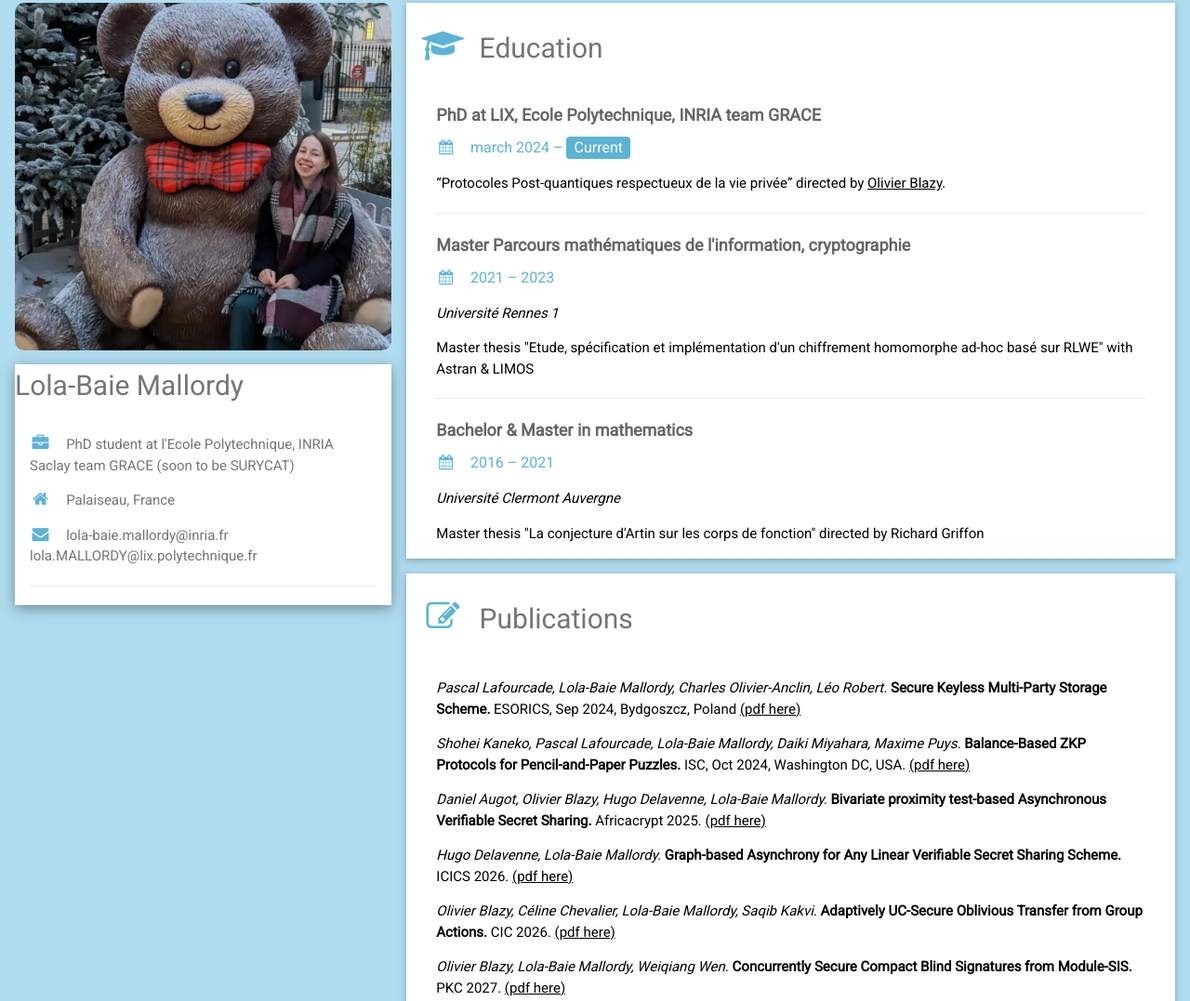
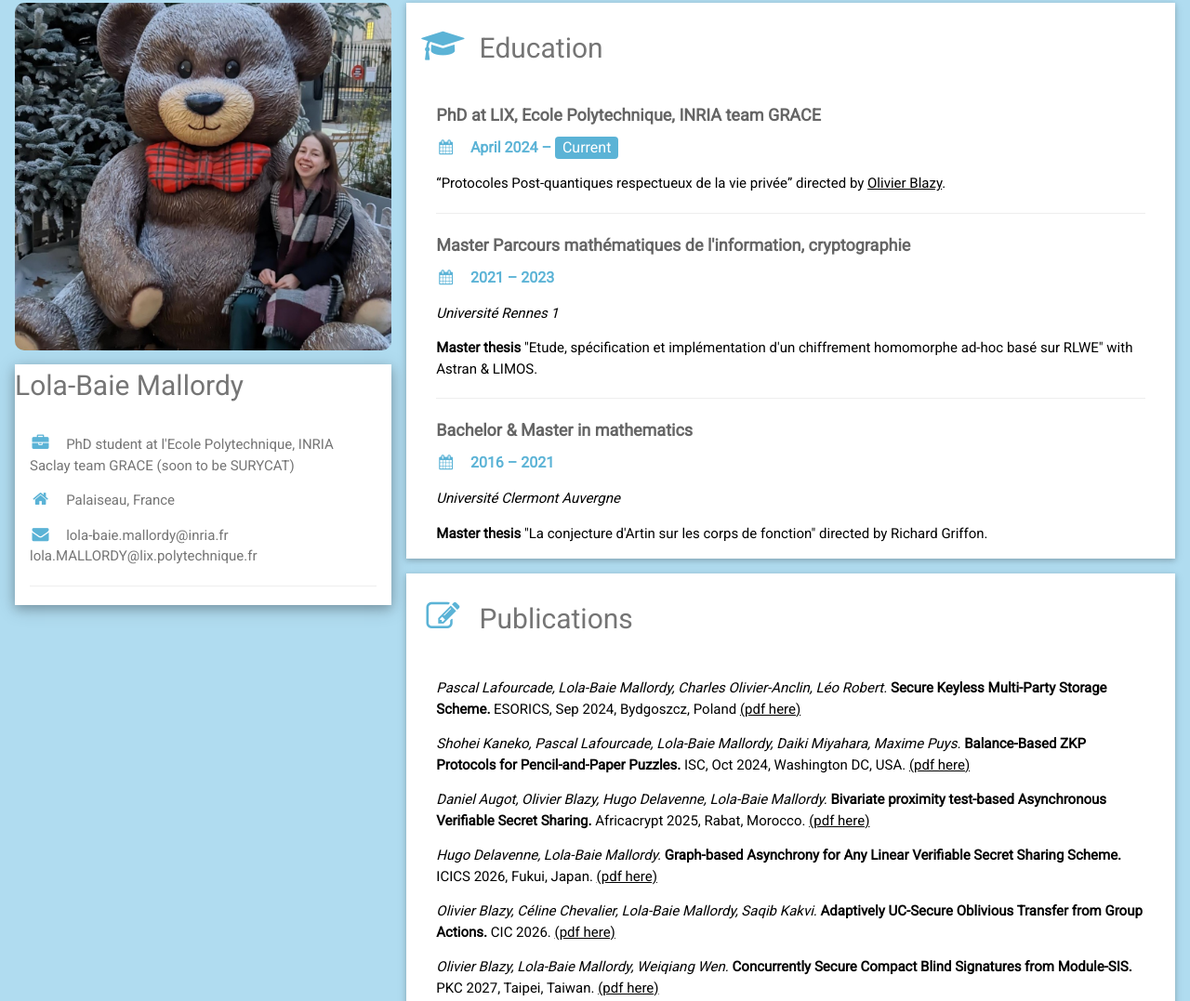
Before and after one commit to lolamallordy/lolamallordy.github.io, a plain HTML site: page index.html in a window 1280 px wide. Shown: the part 13-1090 px from the top of the page at 93% size. Drawn offline with nearby package versions, Linux system fonts and the light colour scheme.

Commit message:
Update index.html

```diff
--- a/index.html
+++ b/index.html
@@ -49,20 +49,20 @@ html,body,h1,h2,h3,h4,h5,h6 {font-family: "Roboto", sans-serif}
         <h2 class="w3-text-grey w3-padding-16"><i style="color:#5bb3d6;" class="fa fa-graduation-cap fa-fw w3-margin-right w3-xxlarge"></i>Education</h2>
         <div class="w3-container">
           <h5 class="w3-opacity"><b>PhD at LIX, Ecole Polytechnique, INRIA team GRACE</b></h5>
-          <h6 style="color:#5bb3d6;"><i class="fa fa-calendar fa-fw w3-margin-right"></i>march 2024 &ndash; <span style="background-color:#5bb3d6; color:white;" class="w3-tag w3-round">Current</span></h6>
+          <h6 style="color:#5bb3d6;"><i class="fa fa-calendar fa-fw w3-margin-right"></i><b>April 2024 &ndash; </b><span style="background-color:#5bb3d6; color:white;" class="w3-tag w3-round">Current</span></h6>
           <p>“Protocoles Post-quantiques respectueux de la vie privée” directed by
 <a href="https://blazy.eu/">Olivier Blazy</a>. </p>
           <hr>
           <h5 class="w3-opacity"><b>Master Parcours mathématiques de l'information, cryptographie
 </b></h5>
-          <h6 style="color:#5bb3d6;" ><i class="fa fa-calendar fa-fw w3-margin-right"></i>2021 &ndash; 2023</h6>
+          <h6 style="color:#5bb3d6;" ><i class="fa fa-calendar fa-fw w3-margin-right"></i><b>2021 &ndash; 2023</b></h6>
           <p><i>Université Rennes 1</i></p>
-            <p> Master thesis "Etude, spécification et implémentation d'un chiffrement homomorphe ad-hoc basé sur RLWE" with Astran & LIMOS</p>
+            <p> <b>Master thesis </b>"Etude, spécification et implémentation d'un chiffrement homomorphe ad-hoc basé sur RLWE" with Astran & LIMOS.</p>
           <hr>
           <h5 class="w3-opacity"><b>Bachelor & Master in mathematics</b></h5>
-          <h6 style="color:#5bb3d6;" ><i class="fa fa-calendar fa-fw w3-margin-right"></i>2016 &ndash; 2021 </h6>
+          <h6 style="color:#5bb3d6;" ><i class="fa fa-calendar fa-fw w3-margin-right"></i><b>2016 &ndash; 2021 </b></h6>
           <p><i>Université Clermont Auvergne</i></p>
-            <p>Master thesis "La conjecture d'Artin sur les corps de fonction" directed by Richard Griffon</p>
+            <p><b>Master thesis</b> "La conjecture d'Artin sur les corps de fonction" directed by Richard Griffon.</p>
         </div>
         <div class="w3-container">
           </div>
@@ -77,13 +77,13 @@ html,body,h1,h2,h3,h4,h5,h6 {font-family: "Roboto", sans-serif}
           <p><i>Shohei Kaneko, Pascal Lafourcade, Lola-Baie Mallordy, Daiki Miyahara, Maxime Puys.</i><b> Balance-Based ZKP Protocols for Pencil-and-Paper Puzzles. </b>ISC, Oct 2024, Washington DC, USA.
 <a href="https://uca.hal.science/hal-04671562v2/document">(pdf here)</a>
 </p>
-          <p><i>Daniel Augot, Olivier Blazy, Hugo Delavenne, Lola-Baie Mallordy.</i> <b>Bivariate proximity test-based Asynchronous Verifiable Secret Sharing.</b> Africacrypt 2025. <a href="https://eprint.iacr.org/2026/553">(pdf here)</a>
+          <p><i>Daniel Augot, Olivier Blazy, Hugo Delavenne, Lola-Baie Mallordy.</i> <b>Bivariate proximity test-based Asynchronous Verifiable Secret Sharing.</b> Africacrypt 2025, Rabat, Morocco. <a href="https://eprint.iacr.org/2026/553">(pdf here)</a>
 </p>
-          <p><i>Hugo Delavenne, Lola-Baie Mallordy.</i> <b>Graph-based Asynchrony for Any Linear Verifiable Secret Sharing Scheme.</b> ICICS 2026. <a href="https://hal.science/hal-04986307v1/document">(pdf here)</a>
+          <p><i>Hugo Delavenne, Lola-Baie Mallordy.</i> <b>Graph-based Asynchrony for Any Linear Verifiable Secret Sharing Scheme.</b> ICICS 2026, Fukui, Japan. <a href="https://hal.science/hal-04986307v1/document">(pdf here)</a>
 </p>
           <p><i>Olivier Blazy, Céline Chevalier, Lola-Baie Mallordy, Saqib Kakvi.</i> <b>Adaptively UC-Secure Oblivious Transfer from Group Actions.</b> CIC 2026. <a href="https://hal.science/hal-04986307v1/document">(pdf here)</a>
 </p>
-          <p><i>Olivier Blazy, Lola-Baie Mallordy, Weiqiang Wen.</i> <b>Concurrently Secure Compact Blind Signatures from Module-SIS.</b> PKC 2027. <a href="https://eprint.iacr.org/2026/1690">(pdf here)</a>
+<p><i>Olivier Blazy, Lola-Baie Mallordy, Weiqiang Wen.</i> <b>Concurrently Secure Compact Blind Signatures from Module-SIS.</b> PKC 2027, Taipei, Taiwan. <a href="https://eprint.iacr.org/2026/1690">(pdf here)</a>
 </p>
         <hr>
         <h5 class="w3-opacity"><b> PrePrints
```
